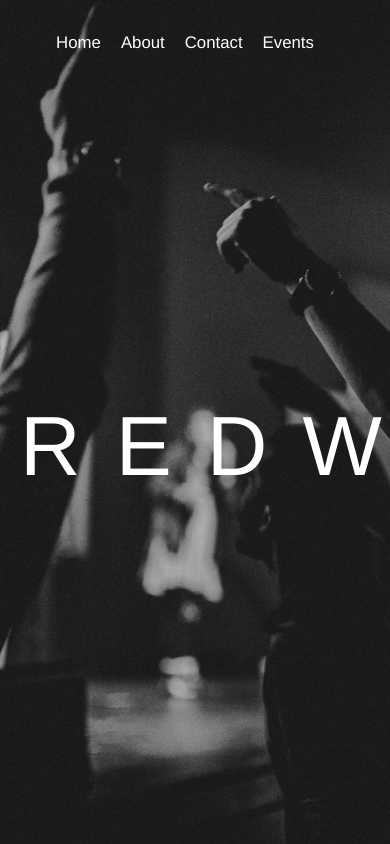
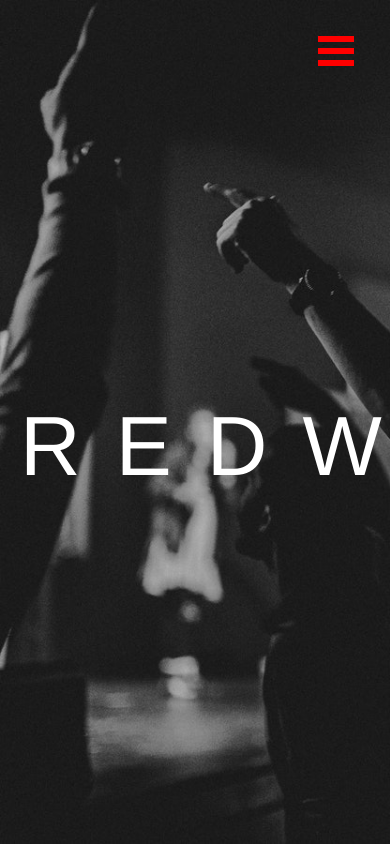
Before and after one commit to CodeLikeYouWantIt/REDW, a React (Create React App) app: page / in a window 390 px wide. Shown: the top 844 px of the page. Built offline with nearby package versions, Linux system fonts and the light colour scheme.

Commit message:
working on burger menu

```diff
--- a/src/components/NavBar/NavBar.css
+++ b/src/components/NavBar/NavBar.css
@@ -21,3 +21,54 @@
     color:#fff;
     font-size:1.20em;
 }
+
+@media only screen and (max-width: 600px) {
+
+/* Position and sizing of burger button */
+.bm-burger-button {
+  position: fixed;
+  width: 36px;
+  height: 30px;
+  right: 36px;
+  top: 36px;
+}
+
+/* Color/shape of burger icon bars */
+.bm-burger-bars {
+  background:red;
+}
+
+/* Position and sizing of clickable cross button */
+.bm-cross-button {
+  height: 24px;
+  width: 24px;
+}
+
+/* Color/shape of close button cross */
+.bm-cross {
+  background: #bdc3c7;
+}
+
+/* General sidebar styles */
+/* .bm-menu {
+  background: #373a47;
+  padding: 2.5em 1.5em 0;
+  font-size: 1.15em;
+} */
+
+/* Morph shape necessary with bubble or elastic */
+.bm-morph-shape {
+  fill: #373a47;
+}
+
+/* Wrapper for item list */
+.bm-item-list {
+  color: #b8b7ad;
+  padding: 0.8em;
+}
+
+/* Styling of overlay */
+.bm-overlay {
+  background: rgba(0, 0, 0, 0.3);
+}
+}
--- a/src/components/NavBar/NavBar.js
+++ b/src/components/NavBar/NavBar.js
@@ -4,19 +4,16 @@
 // import { Link } from 'react-router-link'
 
 class NavBar extends Component {
-    showSettings(event) {
-        event.preventDefault();
-
-    }
-
     render (){
         return(
-            <div class="navbar">
+            <Menu pageWrapId={"page-wrap"}>
+            <main id="page-wrap">
                 <a id="home" className="menu-item" href="/">Home</a>
                 <a id="about" className="menu-item" href="/about">About</a>
                 <a id="contact" className="menu-item" href="/contact">Contact</a>
                 <a className="menu-item--small" href="">Events</a>
-            </div>
+            </main>
+            </Menu>
         );
     }
 }
--- a/src/components/Page/Home/Home.css
+++ b/src/components/Page/Home/Home.css
@@ -21,8 +21,7 @@
 }
 
 
-/*
-.heading span {
+/* .heading span {
     opacity: 0;
     transition: opacity 1300ms
 }
```
